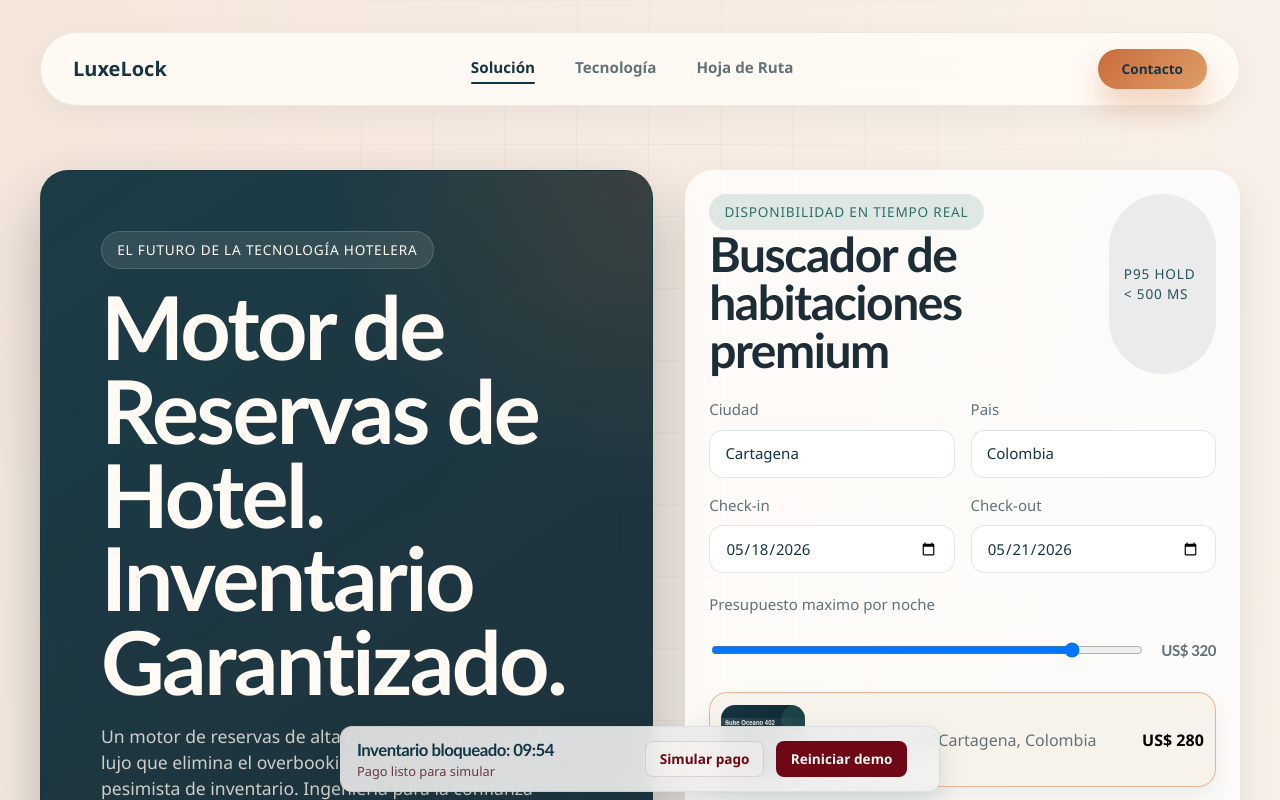
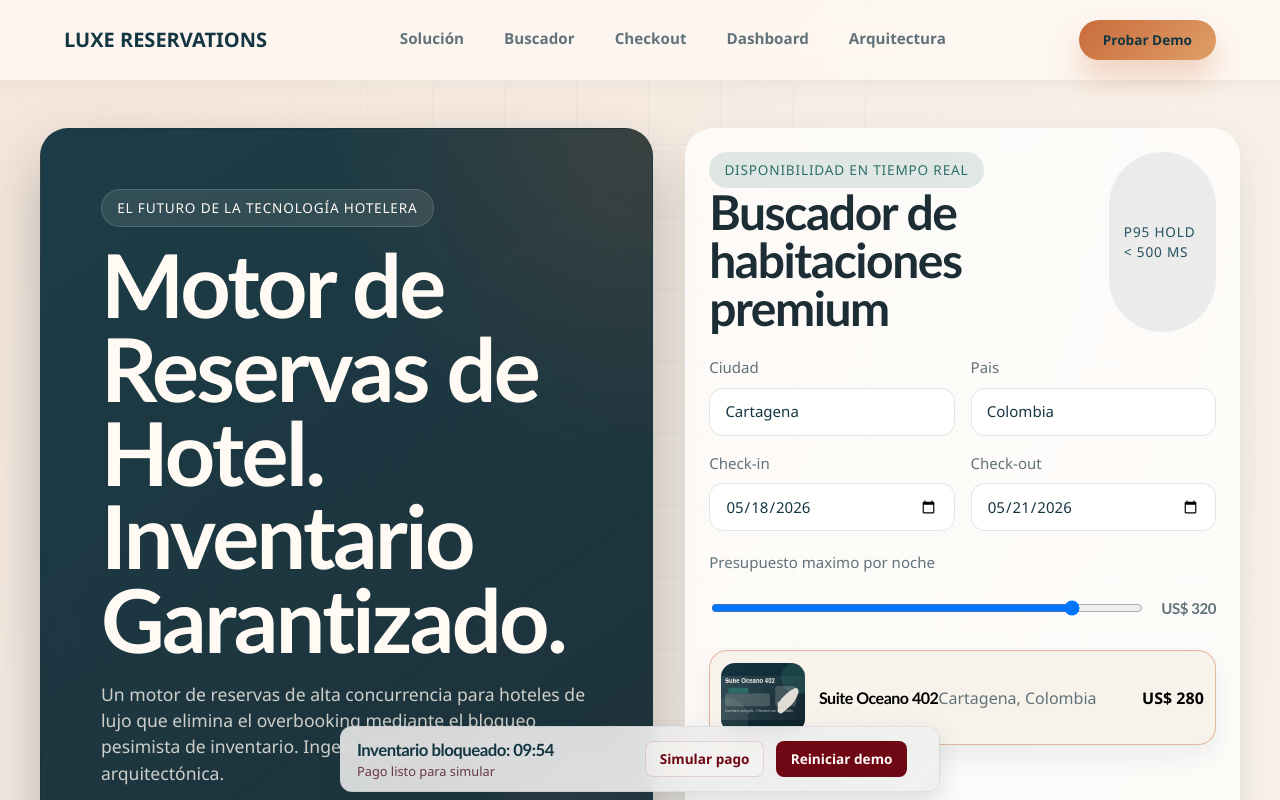
Before and after one commit to ItsgabrielJT/landing-hotel, a React (Vite) app: page / in a window 1280 px wide. Shown: the top 800 px of the page. Built offline with nearby package versions, Linux system fonts and the light colour scheme.

Commit message:
feat: update site header and navigation links for improved user experience

```diff
--- a/src/App.css
+++ b/src/App.css
@@ -1,19 +1,21 @@
 
 .site-header {
-  position: sticky;
-  top: 1rem;
-  z-index: 100;
+  position: fixed;
+  top: 0;
+  left: 0;
+  right: 0;
+  z-index: 1000;
   display: flex;
   justify-content: space-between;
   align-items: center;
-  padding: 1rem 2rem;
-  background: rgba(255, 250, 244, 0.95);
-  backdrop-filter: blur(12px);
-  border: 1px solid rgba(20, 54, 66, 0.08);
-  border-radius: 100px;
-  width: min(1200px, 100%);
-  margin: 0 auto;
-  box-shadow: 0 10px 30px rgba(20, 54, 66, 0.05);
+  padding: 1.25rem 4rem;
+  background: rgba(255, 250, 244, 0.75);
+  backdrop-filter: blur(16px);
+  -webkit-backdrop-filter: blur(16px);
+  border-bottom: 1px solid rgba(20, 54, 66, 0.08);
+  width: 100%;
+  margin: 0;
+  box-shadow: 0 4px 20px rgba(0, 0, 0, 0.04);
 }
 
 .header-logo {
@@ -68,8 +70,7 @@
   .site-header {
     flex-wrap: wrap;
     gap: 1rem;
-    padding: 1rem;
-    border-radius: 20px;
+    padding: 1rem 1.5rem;
   }
   .header-nav {
     order: 3;
@@ -83,7 +84,7 @@
   display: flex;
   flex-direction: column;
   gap: 4rem;
-  padding: 2rem 1.5rem 4rem;
+  padding: 8rem 1.5rem 4rem;
 }
 
 .hero-section,
--- a/src/App.jsx
+++ b/src/App.jsx
@@ -271,17 +271,21 @@ function App() {
   return (
     <main className="page-shell">
 
+
       <header className="site-header">
-        <div className="header-logo">LuxeLock</div>
+        <div className="header-logo">LUXE RESERVATIONS</div>
         <nav className="header-nav">
-          <a href="#solucion" className="is-active">Solución</a>
-          <a href="#tecnologia">Tecnología</a>
-          <a href="#hoja-de-ruta">Hoja de Ruta</a>
+          <a href="#solucion">Solución</a>
+          <a href="#demo">Buscador</a>
+          <a href="#checkout">Checkout</a>
+          <a href="#dashboard">Dashboard</a>
+          <a href="#arquitectura">Arquitectura</a>
         </nav>
         <div className="header-actions">
-          <a className="button button-primary" href="#contacto">Contacto</a>
+          <a className="button button-primary" href="#demo">Probar Demo</a>
         </div>
       </header>
+
 
       <section className="hero-section" id="solucion">
 
@@ -424,7 +428,7 @@ function App() {
         </div>
       </section>
 
-      <section className="section product-demo-section">
+      <section className="section product-demo-section" id="checkout">
         <div className="section-heading section-heading-inline">
           <div>
             <span className="eyebrow">Checkout demo</span>
@@ -490,7 +494,7 @@ function App() {
         </div>
       </section>
 
-      <section className="section admin-section">
+      <section className="section admin-section" id="dashboard">
         <div className="section-heading section-heading-inline">
           <div>
             <span className="eyebrow">Dashboard demo</span>
```
